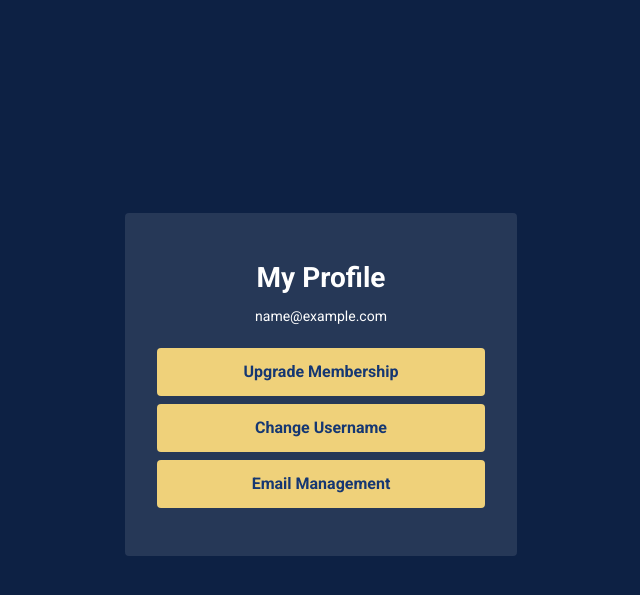
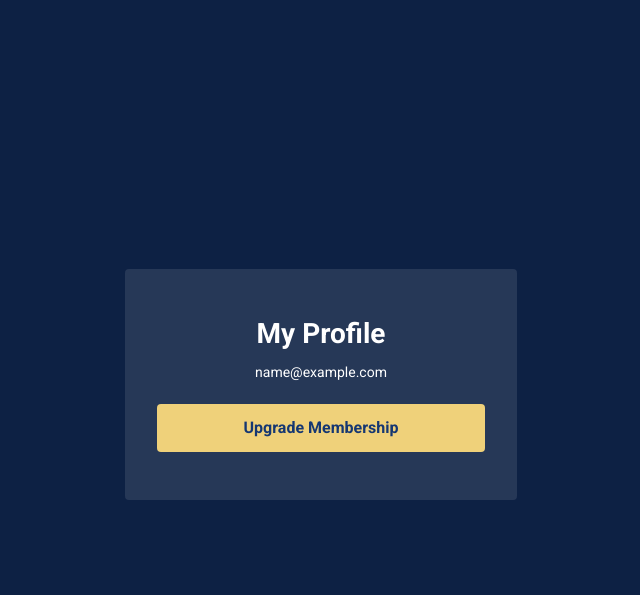
Before and after one commit to SELO77/django-template2, a Django app: page /users/1/ in a window 1280 px wide. Shown: the part 32-627 px from the top of the page, without its empty margins (319-959 px from the left). Run offline with Django 3.2, Linux system fonts and the light colour scheme; the visitor is signed in with stand-in values (Sample User, id 1); data comes from the database, SQL or seed files in the repository.

Commit message:
Update UserDetail Page

```diff
--- a/bbakdoc/templates/users/user_detail.html
+++ b/bbakdoc/templates/users/user_detail.html
@@ -15,8 +15,8 @@
       {% if object == request.user %}
       <!-- Action buttons -->
         <a href="#" class="btn btn-primary">Upgrade Membership</a>
-        <a class="btn btn-primary" href="{% url 'users:update' %}" role="button">Change Username</a>
-        <a class="btn btn-primary" href="{% url 'account_email' %}" role="button">Email Management</a>
+{#        <a class="btn btn-primary" href="{% url 'users:update' %}" role="button">Change Username</a>#}
+{#        <a class="btn btn-primary" href="{% url 'account_email' %}" role="button">Email Management</a>#}
         <!-- Your Stuff: Custom user template urls -->
       <!-- End Action buttons -->
       {% endif %}
```
